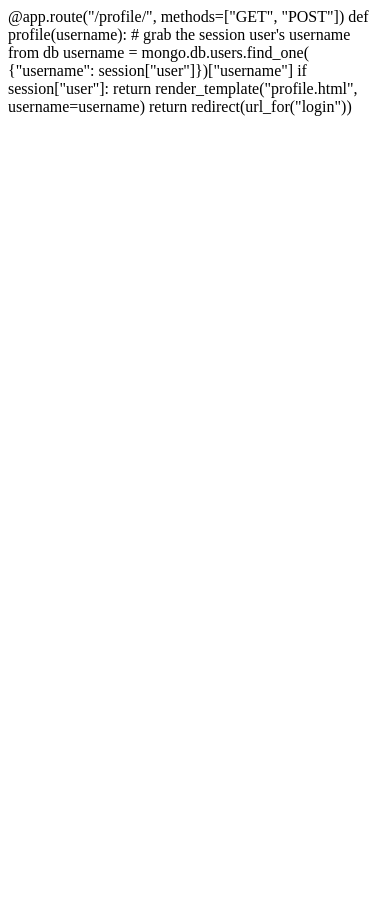
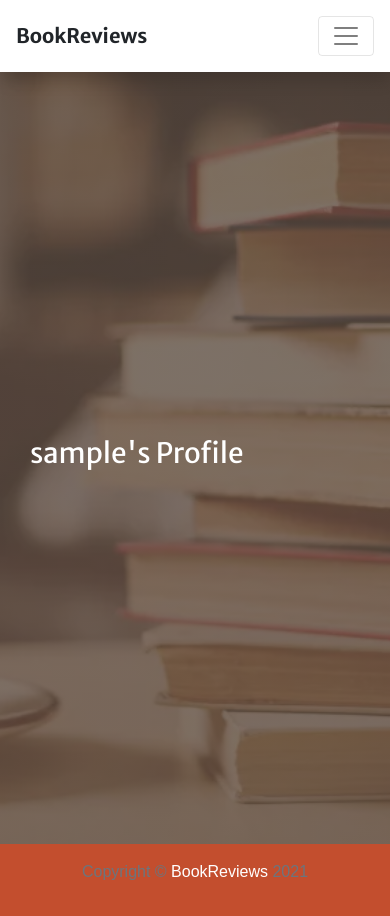
Before and after one commit to LongVN99/Milestone_Project_3, a Flask app: page /profile/1 in a window 390 px wide. Before the commit the page ends 116 px from the top, so only its background shows below. Run offline with Flask 2, Linux system fonts and the light colour scheme; the visitor is signed in with stand-in values (Sample User, id 1); a database or web service that is not in the repository returns one stand-in record (values such as "Sample title"); some libraries are stand-ins or nearby versions.

Commit message:
modify style and structure as Mentor instruction

```diff
--- a/app.py
+++ b/app.py
@@ -24,8 +24,8 @@ def index():
     return render_template("index.html")
 
 
-@app.route("/get_recommendations")
-def get_recommendations():
+@app.route("/recommendations")
+def recommendations():
     books = mongo.db.recommendations.find()
     return render_template("recommendations.html", books=books)
 
@@ -50,6 +50,8 @@ def register():
         # put the new user into 'session' cookie to indentify the user
         session["user"] = request.form.get("username").lower()
         flash("Registration Successful!")
+        return redirect(url_for("profile", username=session["user"]))
+
     return render_template("register.html")
 
 
@@ -66,7 +68,7 @@ def login():
                     existing_user["password"], request.form.get("password")):
                 session["user"] = request.form.get("username").lower()
                 return redirect(url_for(
-                    "index", username=session["user"]))
+                    "profile", username=session["user"]))
             else:
                 # invalid password match
                 flash("Incorrect Username and/or Password")
--- a/static/css/mystyles.css
+++ b/static/css/mystyles.css
@@ -30,7 +30,7 @@ height:100vh
 
 .carousel-item .col-3 img {
     margin: 2px;
-            margin-left: auto;
+    margin-left: auto;
     margin-right: auto;
 }
 
@@ -125,7 +125,7 @@ margin-left: 4px;
 
 /* Recommendations */
 .rec_container {
-    top: 100px;
+    display: block;
     margin-top: 100px;
 }
 
@@ -133,6 +133,11 @@ margin-left: 4px;
     background-image: url('../assets/img/book_bg_2.png');
     background-size: cover;
     background-repeat: no-repeat;
+    width: 100%;
+    min-height: 100px;
+    position: fixed;
+    z-index: 1;
+    top:-30px;
 }
 
 .book_cover {
@@ -141,18 +146,19 @@ margin-left: 4px;
 }
 
 .book_cover img {
-    height: 85%;
-    width: 62%;
+    height: auto;
+    width: 240px;
+    display: block;
+    margin-left: auto;
+    margin-right: auto;
+    padding-bottom: 20px;
+    margin-top: -10px;
 }
 
 @media only screen and (max-width: 600px) {
 .book_cover img {
     height: auto;
     width: 210px;
-    display: block;
-    margin-left: auto;
-    margin-right: auto;
-    padding-bottom: 25px;
 }
 }
 
--- a/templates/base.html
+++ b/templates/base.html
@@ -30,12 +30,15 @@
                 aria-label="Toggle navigation"><span class="navbar-toggler-icon"></span></button>
             <div class="collapse navbar-collapse" id="navbarResponsive">
                 <ul class="navbar-nav ml-auto my-2 my-lg-0">
-                    <li class="nav-item"><a class="nav-link"
-                            href="{{ url_for('get_recommendations') }}">Recommendations</a>
+                    <li class="nav-item"><a class="nav-link" href="{{ url_for('index') }}">Home</a>
+                    </li>
+                    <li class="nav-item"><a class="nav-link" href="{{ url_for('recommendations') }}">Recommendations</a>
                     </li>
 
                     {% if session.user %}
 
+                    <li class="nav-item"><a class="nav-link"
+                            href="{{ url_for('profile', username=session['user']) }}">Profile</a></li>
                     <li class="nav-item"><a class="nav-link" href="{{ url_for('logout') }}">Log Out</a></li>
 
                     {% else %}
--- a/templates/index.html
+++ b/templates/index.html
@@ -26,7 +26,7 @@
                 <hr class="divider light my-4" />
                 <p class="text-white-50 mb-4">Tell us what titles or genres you’ve enjoyed in the past, and we’ll
                     give you surprisingly insightful recommendations. </p>
-                <a class="btn btn-light btn-xl js-scroll-trigger" href="{{ url_for('get_recommendations') }}">Get Started!</a>
+                <a class="btn btn-light btn-xl js-scroll-trigger" href="{{ url_for('recommendations') }}">Get Started!</a>
             </div>
         </div>
     </div>
--- a/templates/profile.html
+++ b/templates/profile.html
@@ -1,10 +1,14 @@
-@app.route("/profile/<username>", methods=["GET", "POST"])
-def profile(username):
-    # grab the session user's username from db
-    username = mongo.db.users.find_one(
-        {"username": session["user"]})["username"]
+{% extends "base.html" %}
+{% block content %}
 
-    if session["user"]:
-        return render_template("profile.html", username=username)
+    <div class="row">
+        <div class="col s12 m8 offset-m2">
+            <div class="card-panel">
+                <h3 class="center-align text-white">
+                    {{ username }}'s Profile
+                </h3>
+            </div>
+        </div>
+    </div>
 
-    return redirect(url_for("login"))
+{% endblock %}
--- a/templates/register.html
+++ b/templates/register.html
@@ -1,6 +1,6 @@
 {% extends "base.html" %}
 {% block content %}
-<div class="bg-image">
+
     <div class="container">
         <div class="d-flex justify-content-center h-100">
             <div class="card">
@@ -38,5 +38,5 @@
             </div>
         </div>
     </div>
-</div>
+
 {% endblock %}
```
Also changed, not shown: templates/recommendations.html (+4 -4 lines). Lines whose indentation alone changed are shown as unchanged.
